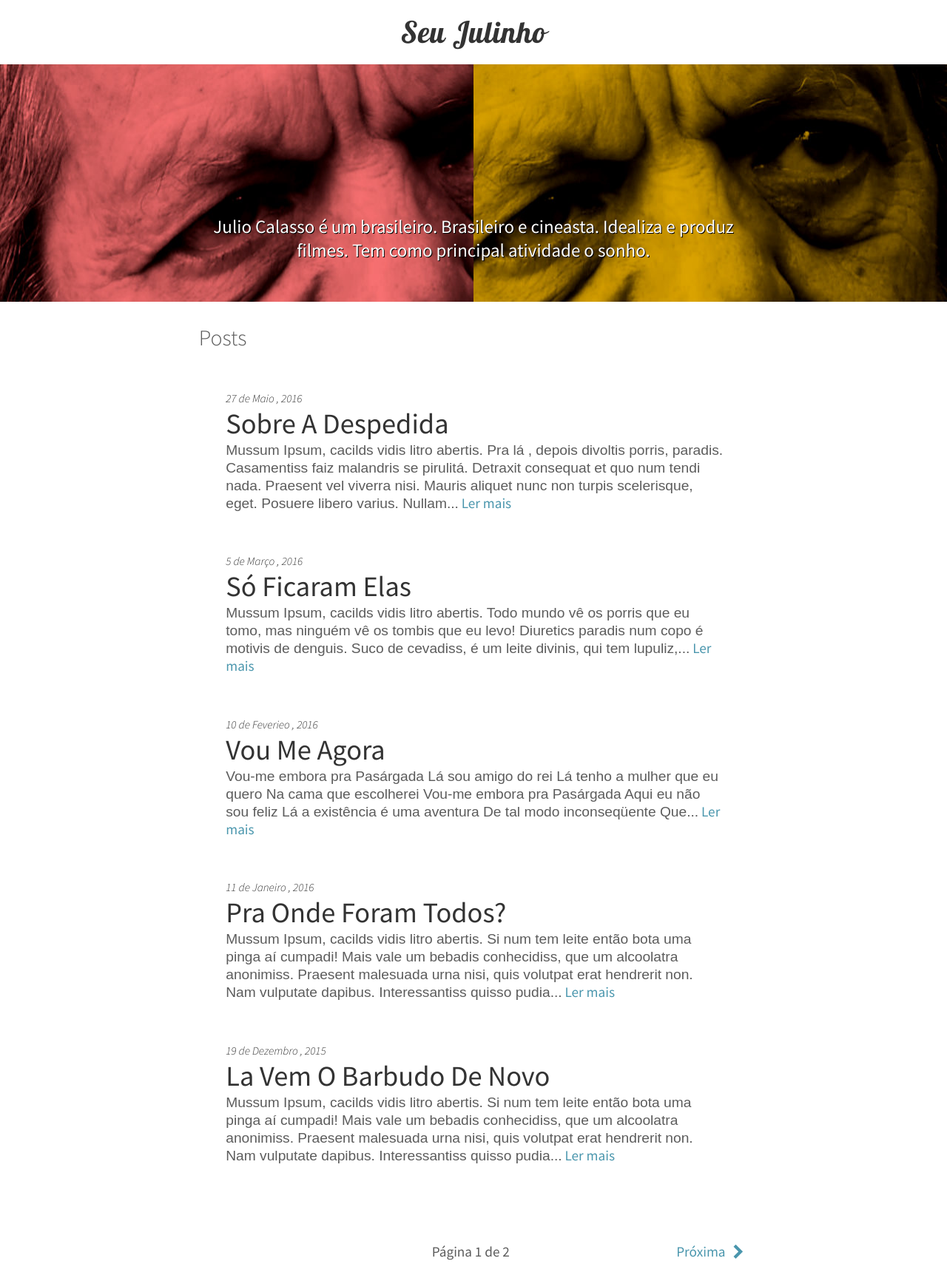
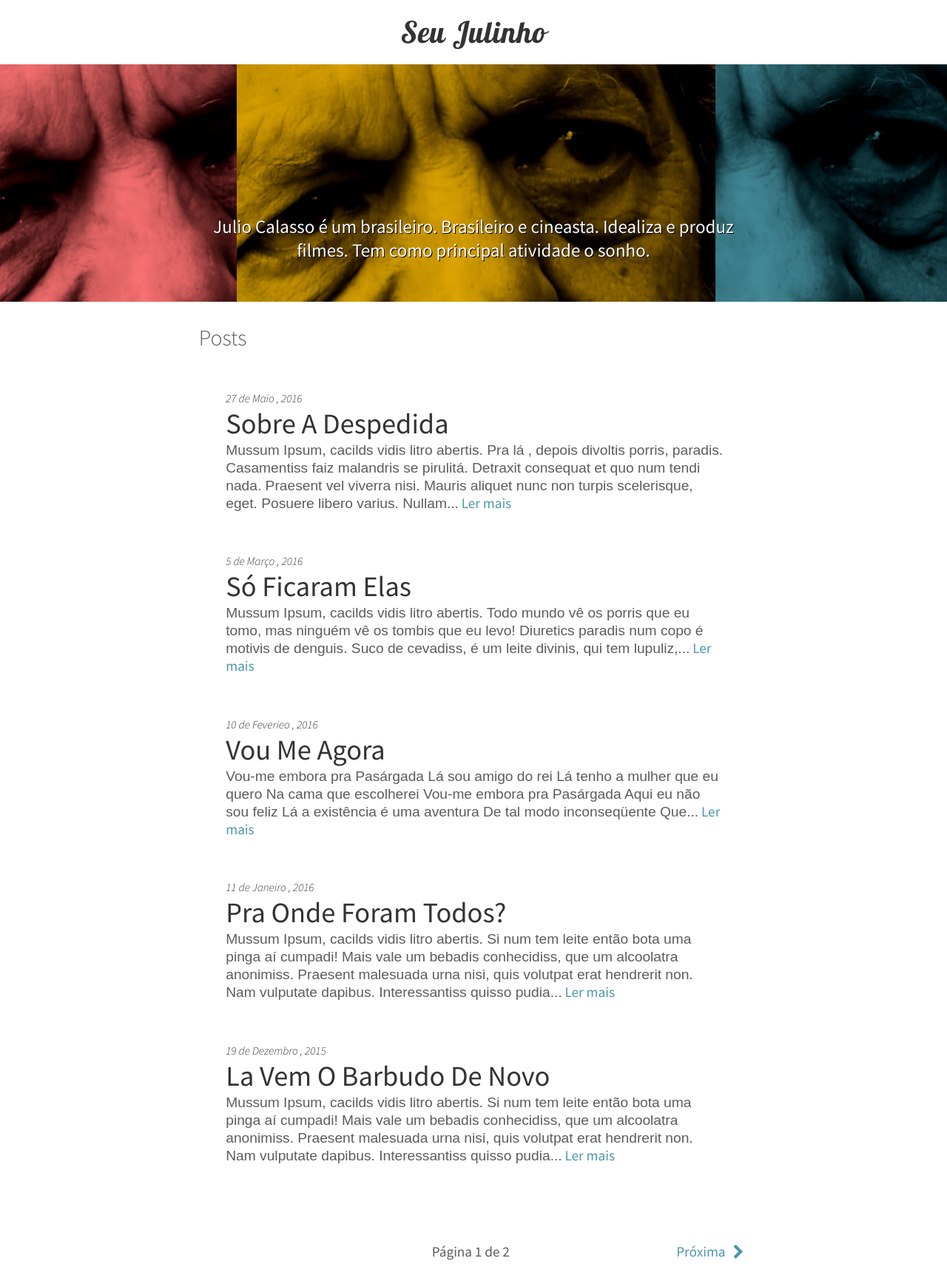
Before and after one commit to seujulinho/seujulinho.github.io, a Jekyll site: the page built from index.html, in a window 1280 px wide. Shown: the whole page at 74% size. Built offline with Jekyll 4.4.1, drawn with Linux system fonts in a browser that asks for light colours; the list of posts is cut into pages by our own code.

Commit message:
fix wallpaper position

```diff
--- a/_sass/_style.scss
+++ b/_sass/_style.scss
@@ -133,7 +133,7 @@ p {
 	background-color: $git-black-color;
 	margin-bottom: 0px;
     background: url(../wallpaper.jpg);
-    background-position: 0px -100px;
+    background-position: center -100px;
     padding-top: 150px;
 	p {
 		font-size: 25px;
```
